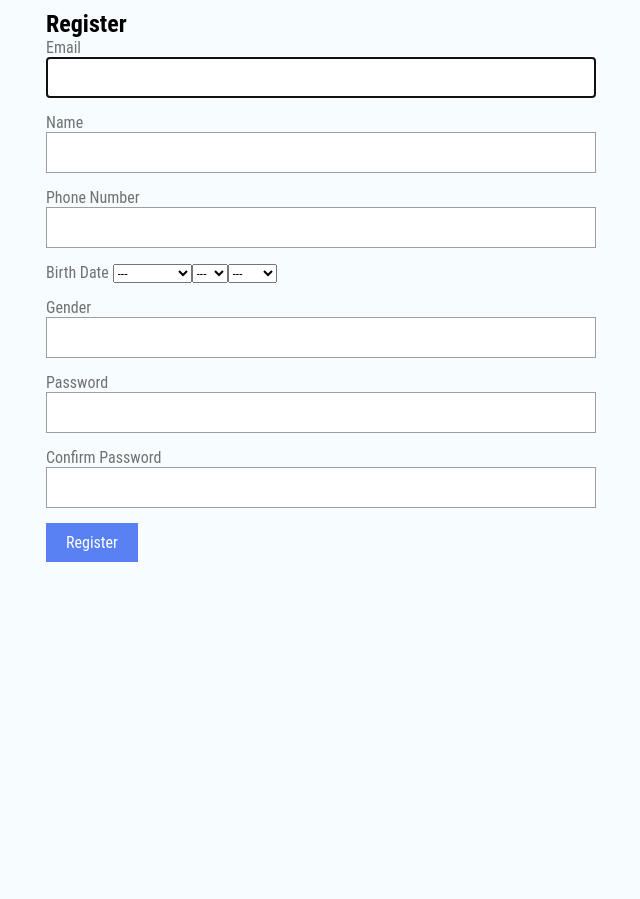
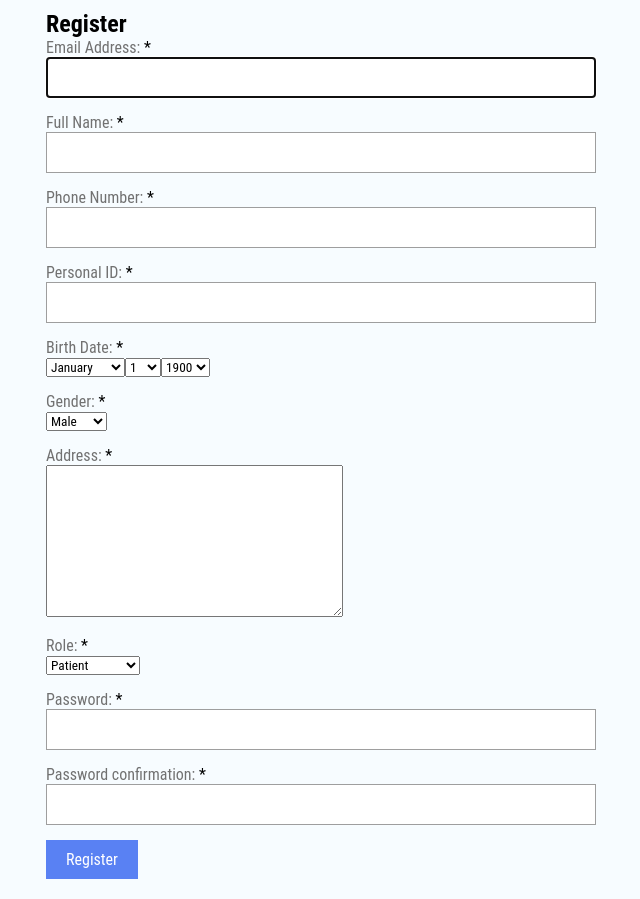
Before and after one commit to bohdan-zadorozhnyi/TakeCare, a Django app: page /accounts/register/ in a window 1280 px wide. Shown: the part 82-981 px from the top of the page, without its empty margins (24-664 px from the left). Before the commit the page ends 644 px from the top, so only its background shows below. Run offline with Django 5.2, Linux system fonts and the light colour scheme.

```diff
--- a/TakeCare/settings.py
+++ b/TakeCare/settings.py
@@ -115,10 +115,8 @@ AUTH_PASSWORD_VALIDATORS = [
 ]
 
 AUTHENTICATION_BACKENDS = [
-    'django.contrib.auth.backends.ModelBackend',
-    'TakeCare.backends.EmailBackend',
+    'TakeCare.backends.EmailAuthBackend',
 ]
-
 
 # Internationalization
 # https://docs.djangoproject.com/en/5.1/topics/i18n/
--- a/accounts/forms.py
+++ b/accounts/forms.py
@@ -6,13 +6,44 @@ class CustomLoginForm(forms.Form):
     email = forms.EmailField(label='Email', max_length=255)
     password = forms.CharField(label='Password', widget=forms.PasswordInput)
 
-class CustomUserCreationForm(UserCreationForm):
-    phone_number = forms.CharField(max_length=15, required=False)
-    birth_date = forms.DateField(required=False, widget=forms.SelectDateWidget(years=range(1900, 2025)))
-    gender = forms.CharField(max_length=10, required=False)
-    address = forms.CharField(widget=forms.Textarea, required=False)
-    role = forms.ChoiceField(choices=[('patient', 'Patient')], required=False)
+
+class SignUpForm(UserCreationForm):
+    """ Custom sign-up form for the User model """
+
+    email = forms.EmailField(label='Email Address', max_length=75)
+    name = forms.CharField(label='Full Name', max_length=255)
+    phone_number = forms.CharField(label='Phone Number', max_length=15)
+    personal_id = forms.CharField(label='Personal ID', max_length=50)
+    birth_date = forms.DateField(label='Birth Date', widget=forms.SelectDateWidget(years=range(1900, 2025)))
+    gender = forms.ChoiceField(label='Gender', choices=[('MALE', 'Male'), ('FEMALE', 'Female'), ('OTHER', 'Other')])
+    address = forms.CharField(label='Address', widget=forms.Textarea)
+    role = forms.ChoiceField(label='Role', choices=[('PATIENT', 'Patient'), ('DOCTOR', 'Doctor'), ('ADMIN', 'Administrator')])
 
     class Meta:
         model = User
-        fields = ['name', 'email', 'phone_number', 'birth_date', 'gender', 'address', 'role', 'password1', 'password2']
+        fields = ('email', 'name', 'phone_number', 'personal_id', 'birth_date', 'gender', 'address', 'role', 'password1', 'password2')
+
+    def clean_email(self):
+        email = self.cleaned_data["email"]
+        try:
+            user = User.objects.get(email=email)
+            raise forms.ValidationError("This email address already exists. Did you forget your password?")
+        except User.DoesNotExist:
+            return email
+
+    def save(self, commit=True):
+        user = super().save(commit=False)
+        user.set_password(self.cleaned_data["password1"])
+        user.email = self.cleaned_data["email"]
+        user.is_active = True  # Set this to False if you use email verification
+        user.name = self.cleaned_data["name"]
+        user.phone_number = self.cleaned_data["phone_number"]
+        user.personal_id = self.cleaned_data["personal_id"]
+        user.birth_date = self.cleaned_data["birth_date"]
+        user.gender = self.cleaned_data["gender"]
+        user.address = self.cleaned_data["address"]
+        user.role = self.cleaned_data["role"]
+
+        if commit:
+            user.save()
+        return user
--- a/accounts/templates/accounts/register.html
+++ b/accounts/templates/accounts/register.html
@@ -19,92 +19,30 @@
 
         <form method="POST" class="form-form">
             {% csrf_token %}
+            {{ form.non_field_errors }}
 
+            {% for field in form %}
                 <div class="form-group">
-                <label for="id_email">Email</label>
-                {{ form.email }}
-                {% if form.email.errors %}
+                    <div class="label-wrapper">
+                        {{ field.label_tag }}
+                        {% if field.field.required %}<span class="required">*</span>{% endif %}
+                    </div>
+                    <div class="value-wrapper">
+                        {{ field }}
+                        {% if field.errors %}
                             <div class="error-message">
-                        {% for error in form.email.errors %}
+                                {% for error in field.errors %}
                                     <p>{{ error }}</p>
                                 {% endfor %}
                             </div>
                         {% endif %}
                     </div>
+                </div>
+            {% endfor %}
 
-            <div class="form-group">
-                <label for="id_name">Name</label>
-                {{ form.name }}
-                {% if form.name.errors %}
-                    <div class="error-message">
-                        {% for error in form.name.errors %}
-                            <p>{{ error }}</p>
-                        {% endfor %}
+            <div class="submit-wrapper">
+                <button type="submit" class="submit-btn">Register</button>
             </div>
-                {% endif %}
-            </div>
-
-            <div class="form-group">
-                <label for="id_phone_number">Phone Number</label>
-                {{ form.phone_number }}
-                {% if form.phone_number.errors %}
-                    <div class="error-message">
-                        {% for error in form.phone_number.errors %}
-                            <p>{{ error }}</p>
-                        {% endfor %}
-                    </div>
-                {% endif %}
-            </div>
-
-            <div class="form-group">
-                <label for="id_birth_date">Birth Date</label>
-                {{ form.birth_date }}
-                {% if form.birth_date.errors %}
-                    <div class="error-message">
-                        {% for error in form.birth_date.errors %}
-                            <p>{{ error }}</p>
-                        {% endfor %}
-                    </div>
-                {% endif %}
-            </div>
-
-            <div class="form-group">
-                <label for="id_gender">Gender</label>
-                {{ form.gender }}
-                {% if form.gender.errors %}
-                    <div class="error-message">
-                        {% for error in form.gender.errors %}
-                            <p>{{ error }}</p>
-                        {% endfor %}
-                    </div>
-                {% endif %}
-            </div>
-
-            <div class="form-group">
-                <label for="id_password1">Password</label>
-                {{ form.password1 }}
-            </div>
-
-            <div class="form-group">
-                <label for="id_password2">Confirm Password</label>
-                {{ form.password2 }}
-                {% if form.password1.errors %}
-                    <div class="error-message">
-                        {% for error in form.password1.errors %}
-                            <p>{{ error }}</p>
-                        {% endfor %}
-                    </div>
-                {% endif %}
-                {% if form.password2.errors %}
-                    <div class="error-message">
-                        {% for error in form.password2.errors %}
-                            <p>{{ error }}</p>
-                        {% endfor %}
-                    </div>
-                {% endif %}
-            </div>
-
-            <button type="submit" class="submit-btn">Register</button>
         </form>
     </div>
 {% endblock %}
--- a/accounts/views.py
+++ b/accounts/views.py
@@ -1,11 +1,11 @@
 from django.shortcuts import render, redirect
-from django.contrib.auth import authenticate, login, logout
+from django.contrib.auth import login, logout
 from django.contrib.auth.forms import UserCreationForm
 from django.contrib.auth.decorators import login_required
 from django.contrib.auth.forms import AuthenticationForm
 from django.contrib import messages
-from .forms import CustomUserCreationForm, CustomLoginForm
-
+from .forms import CustomLoginForm, SignUpForm
+from TakeCare.backends import EmailAuthBackend
 # Login view
 def login_view(request):
     if request.method == 'POST':
@@ -13,7 +13,9 @@ def login_view(request):
         if form.is_valid():
             email = form.cleaned_data['email']
             password = form.cleaned_data['password']
-            user = authenticate(request, email=email, password=password)
+            backend = EmailAuthBackend()
+            user = backend.authenticate(request=request, username=email, password=password)
+            print(f"DEBUG: Found user - {user}")
             if user is not None:
                 login(request, user)
                 return redirect('home')
@@ -32,10 +34,10 @@ def logout_view(request):
 # Registration view
 def register_view(request):
     if request.method == "POST":
-        form = CustomUserCreationForm(request.POST)
+        form = SignUpForm(request.POST)
         if form.is_valid():
-            user = form.save(commit=False)
+            user = form.save(commit=True)
             return redirect('login')
     else:
-        form = CustomUserCreationForm()
+        form = SignUpForm()
     return render(request, 'accounts/register.html', {'form': form})
```
Also changed, not shown: TakeCare/backends.py (+9 -8 lines). Lines whose indentation alone changed are shown as unchanged.
